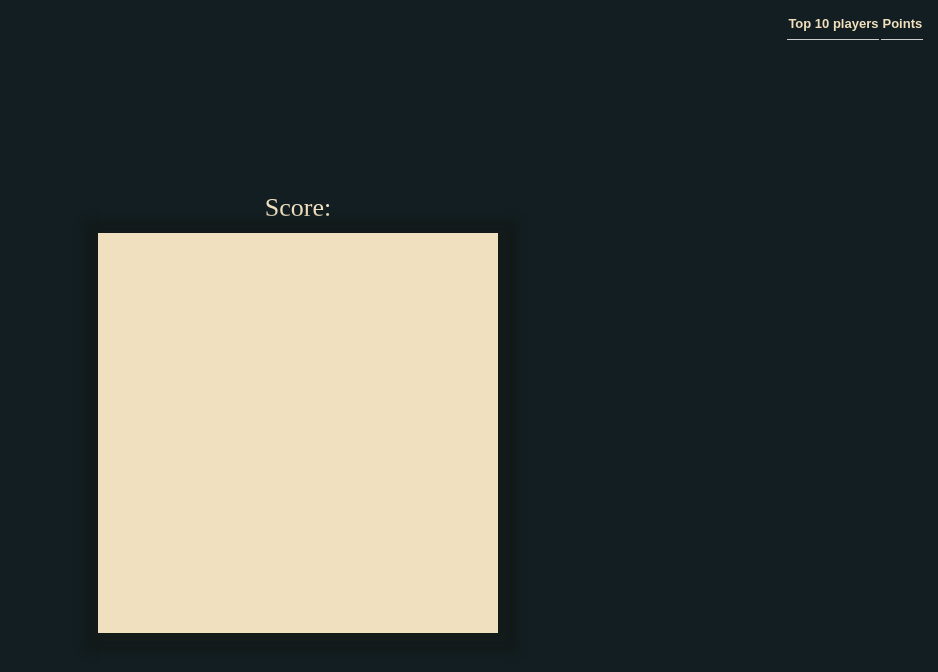
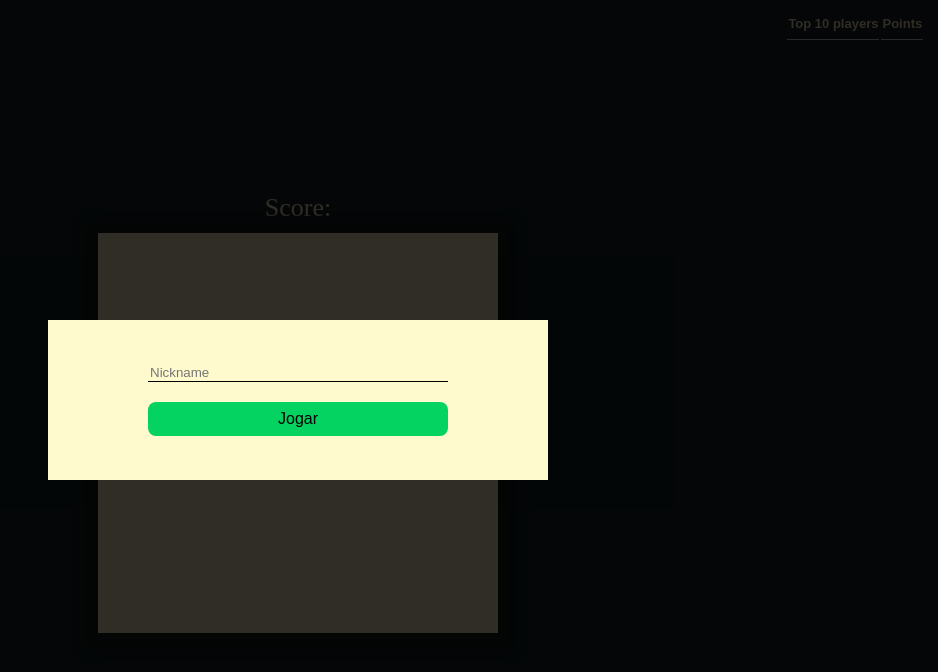
Before and after one commit to BravoNatalie/multiplayer-game, a website: page public/index.html in a window 1280 px wide. Shown: the whole page, without its empty margins (342-1280 px from the left). Drawn offline with nearby package versions, Linux system fonts and the light colour scheme; no server answers.

Commit message:
login modal

```diff
--- a/public/index.html
+++ b/public/index.html
@@ -17,6 +17,15 @@
                 <th>Points</th>
             </tr>
         </table>
+
+        <div id= "login-modal" class="modal-wrapper">
+            <div class="modal" >
+                <div class="modal-content">
+                    <input type="text" name="nickname" id="nickname" placeholder="Nickname">
+                    <button id="start-game">Jogar</button>
+                </div>
+            </div>
+        </div>
 
         <script type="module">
             import createKeyboardListener from './keyboard-listener.js'
@@ -69,6 +78,16 @@
             socket.on('remove-fruit', (command) => {
                 game.removeFruit(command)
             })
+
+            var modal = document.getElementById("login-modal");
+            var btn = document.getElementById("start-game");
+            var input = document.getElementsByTagName("input")[0];
+
+            btn.onclick = function() {
+                if(input.value.length > 0){
+                    modal.style.display = "none";
+                }
+            }
         </script>
     </body>
 </html>
--- a/public/styles.css
+++ b/public/styles.css
@@ -1,6 +1,54 @@
+body {
+    background-color: rgba(14, 26, 29, 0.98)
+}
 
-body {
-    background-color: rgba(14,26,29, 0.98)
+.modal-wrapper {
+    position: fixed;
+    top: 0;
+    left: 0;
+    width: 100%;
+    height: 100%;
+    background: rgba(0, 0, 0, 0.8);
+    z-index: 25;
+    display: block;
+}
+
+.modal {
+    height: 100%;
+    display: flex;
+    align-items: center;
+    justify-content: center;
+    flex-direction: column;
+}
+
+.modal-content {
+    width: 40%;
+    height: 20%;
+    max-width: 500px;
+    max-height: 200px;
+    display: flex;
+    flex-direction: column;
+    justify-content: center;
+    align-items: center;
+    background-color: lemonchiffon;
+}
+
+.modal-content input {
+    border: 0;
+    outline: 0;
+    background: transparent;
+    border-bottom: 1px solid black;
+    margin-bottom: 20px;
+    width: 60%;
+}
+
+button {
+    background-color: #04D361;
+    width: 60%;
+    border-radius: 8px;
+    border: none;
+    font-size: 16px;
+    padding: 8px 0;
 }
 
 #game {
@@ -13,7 +61,7 @@ body {
 
 #game p {
     font-size: 26px;
-    color:#F1E0BF;
+    color: #F1E0BF;
     text-align: center;
     margin-bottom: 10px;
 }
@@ -31,19 +79,20 @@ body {
 
 
 #score-table {
-    position:absolute;
-    top:0;
-    right:0;
+    position: absolute;
+    top: 0;
+    right: 0;
     margin: 1%;
     font-size: 13px;
-    color:#F1E0BF;
+    color: #F1E0BF;
     vertical-align: top;
     text-align: center;
     display: inline-block;
     font-family: Arial, Helvetica, sans-serif
 }
 
-#score-table tr.header td, th {
+#score-table tr.header td,
+th {
     border-bottom: 1px solid #CCC;
     padding-bottom: 8px;
 }
```
Also changed, not shown: .theia/launch.json (added).
